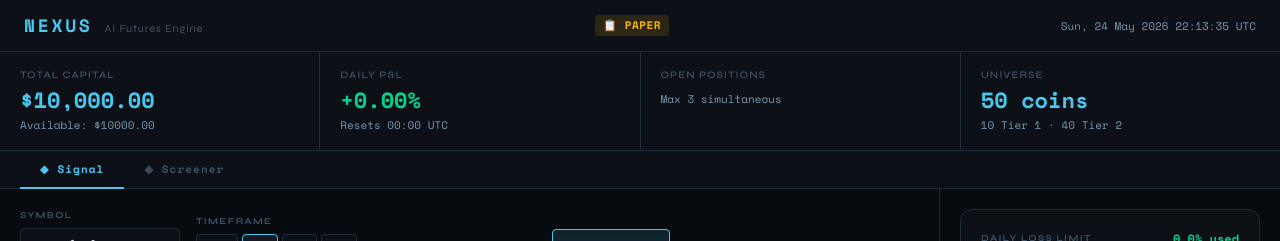
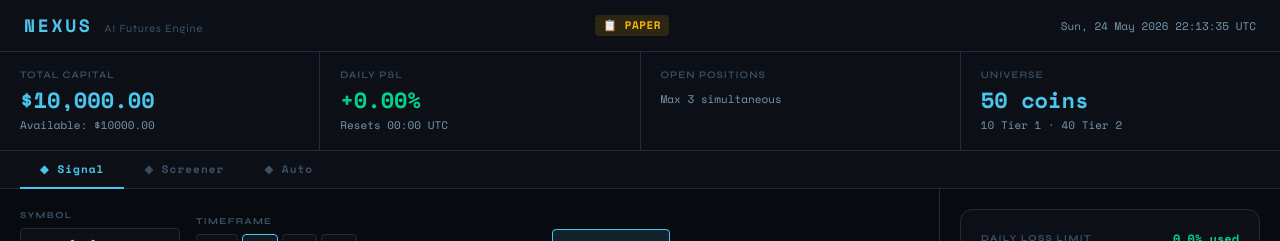
Before and after one commit to Sharif899/tradingbot, a Next.js app: page / in a window 1280 px wide. Shown: the top 241 px of the page. Built offline with nearby package versions, Linux system fonts and the light colour scheme.

Commit message:
Update index.tsx

```diff
--- a/pages/index.tsx
+++ b/pages/index.tsx
@@ -7,13 +7,15 @@
 import RiskGauge from '@/components/RiskGauge'
 import styles from '@/styles/Dashboard.module.css'
 import { TIER1_COINS, TIER2_COINS } from '@/lib/coins'
+import dynamic from 'next/dynamic'
+const AutoTrader = dynamic(() => import('@/components/AutoTrader'), { ssr: false })
 
 // Screener loaded client-side only (heavy table)
 const Screener = dynamic(() => import('@/components/Screener'), { ssr: false })
 
 const ALL_SYMBOLS = [...TIER1_COINS, ...TIER2_COINS]
 const TIMEFRAMES = ['15m', '1h', '4h', '1d']
-const TABS = ['Signal', 'Screener'] as const
+const TABS = ['Signal', 'Screener', 'Auto'] as const
 type Tab = typeof TABS[number]
 
 interface SignalResponse {
@@ -289,9 +291,13 @@
                 </div>
               </div>
             </>
+          ) : tab === 'Screener' ? (
+            <div className={styles.screenerTab}>
+              <Screener onSelectSymbol={handleScreenerSelect} />
+            </div>
           ) : (
             <div className={styles.screenerTab}>
-              <Screener onSelectSymbol={handleScreenerSelect} />
+              <AutoTrader />
             </div>
           )}
         </div>
```
